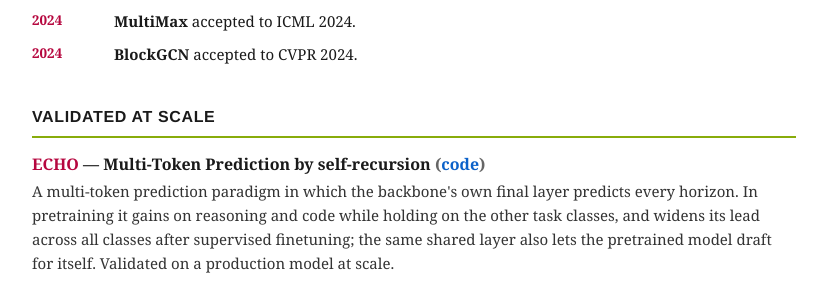
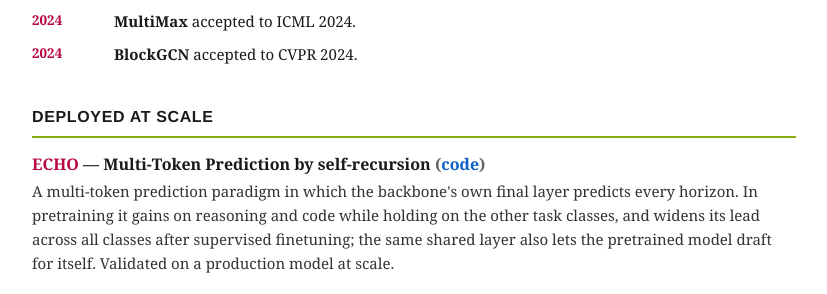
Before and after one commit to ZhouYuxuanYX/ZhouYuxuanYX.github.io, a Jekyll site: the page cv/index.html, which Jekyll copies as it is, in a window 1280 px wide and 900 px high, scrolled down 599 px. Shown: the part 152-446 px from the top of the window, without its empty margins (226-1053 px from the left). Built offline with Jekyll 4.4.1, drawn with Linux system fonts in a browser that asks for light colours.

Commit message:
CV: Deployed at Scale section header

```diff
--- a/cv/index.html
+++ b/cv/index.html
@@ -104,7 +104,7 @@
   </ul>
 
   <!-- RESEARCH -->
-  <h2>Validated at Scale</h2>
+  <h2>Deployed at Scale</h2>
 
   <div class="item">
     <div class="top"><span class="title"><span class="tag">ECHO</span> &mdash; Multi-Token Prediction by self-recursion <span class="venue">(<a href="https://github.com/ernie-research/ECHO">code</a>)</span></span></div>
```
